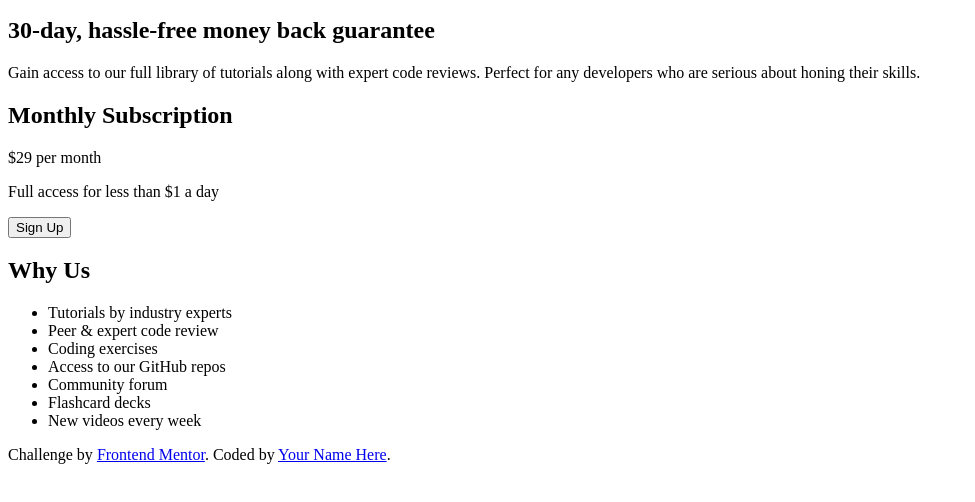
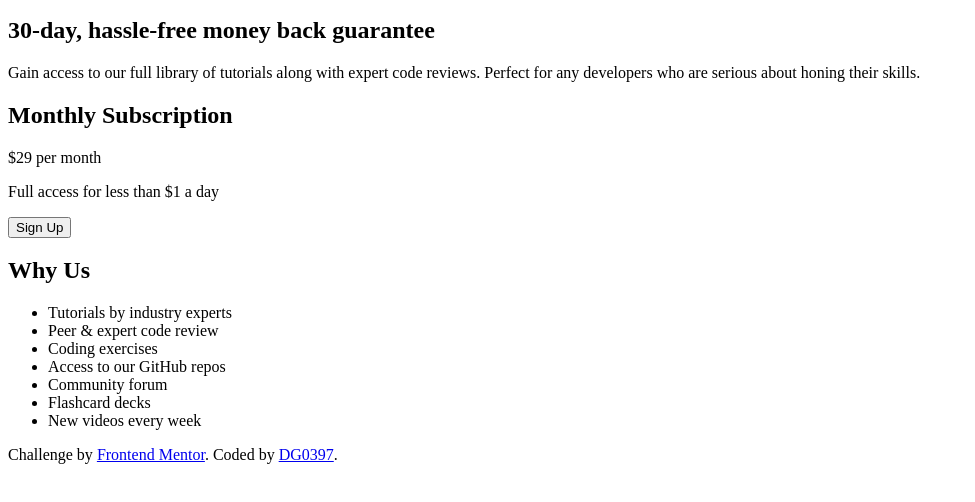
Before and after one commit to dg0397/Single-Price-Grid-Component, a website: page src/index.html in a window 1280 px wide. Shown: the part 50-552 px from the top of the page, without its empty margins (0-975 px from the left). Drawn offline with Linux system fonts and the light colour scheme.

Commit message:
adding my profile to the footer

```diff
--- a/src/index.html
+++ b/src/index.html
@@ -66,7 +66,7 @@
   <footer>
     <p class="attribution">
       Challenge by <a href="https://www.frontendmentor.io?ref=challenge" target="_blank">Frontend Mentor</a>.
-      Coded by <a href="#">Your Name Here</a>.
+      Coded by <a href="https://github.com/dg0397" target="_blank">DG0397</a>.
     </p>
   </footer>
 </body>
```
